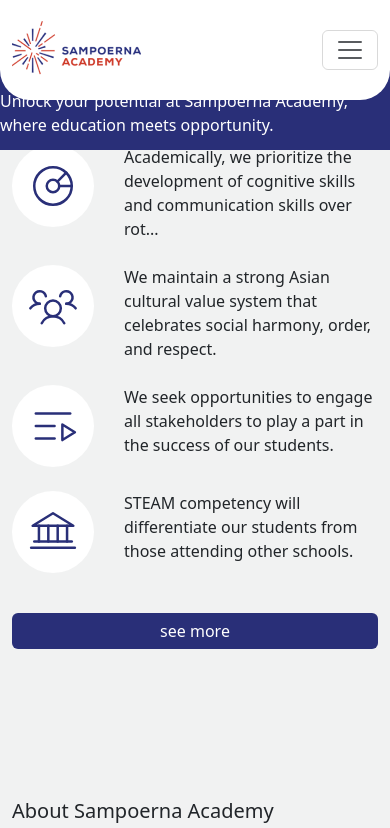
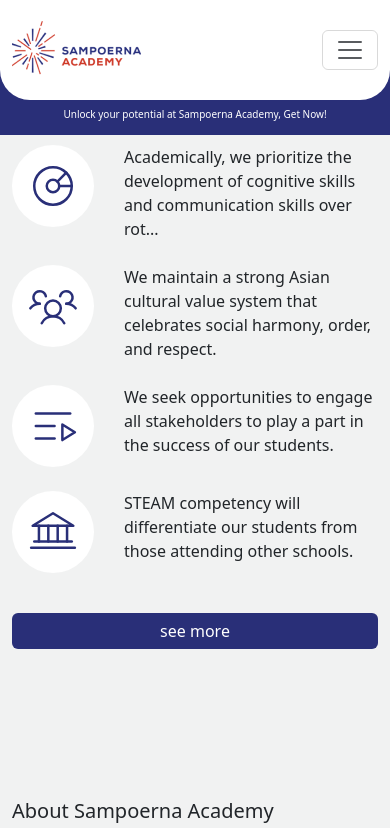
Before and after one commit to ihzakbaryanda/sampoerna-academy, a plain HTML site: page home.html in a window 390 px wide. Shown: the top 828 px of the page. Drawn offline with nearby package versions, Linux system fonts and the light colour scheme.

Commit message:
update navbar

```diff
--- a/css/global.css
+++ b/css/global.css
@@ -8,32 +8,44 @@
 body {
     background-color: var(--my-grey);
 }
-.nav-link.active{
+
+.nav-link.active {
     background-color: var(--my-purple) !important;
 }
-.btn-danger{
-    background-color:  var(--my-red)!important;
+
+.btn-danger {
+    background-color: var(--my-red) !important;
     border: none;
     color: white;
 }
-.btn-primary{
+
+.btn-primary {
     background-color: var(--my-purple);
     border: none;
     color: white;
 }
+
 /* class style */
 .text-purple {
     color: var(--my-purple);
 }
+
 .bg-purple {
     background-color: var(--my-purple);
 }
-.bg-red{
+
+.bg-red {
     background-color: var(--my-red);
 }
-.text-red{
+
+.text-red {
     color: var(--my-red);
 }
+
+.just-mobile {
+    display: none;
+}
+
 /* component style */
 .bottom-nav {
     height: 150%;
@@ -42,3 +54,18 @@ body {
     top: 0;
     z-index: -1;
 }
+
+/* responsive */
+@media screen and (max-width:991px) {
+    .just-mobile {
+        display: block;
+    }
+
+    .bottom-nav {
+        height: 135%;
+    }
+
+    p.just-mobile {
+        font-size: 10px;
+    }
+}
--- a/home.html
+++ b/home.html
@@ -107,8 +107,12 @@
             </div>
             <!-- bottom nav -->
             <div class="w-100 bottom-nav d-flex justify-content-center align-items-end" style="">
-                <p class="text-white" style="margin-bottom: 13px;">Unlock your potential at Sampoerna Academy, where
+                <p class="text-white just-desktop" style="margin-bottom: 13px;">Unlock your potential at Sampoerna
+                    Academy, where
                     education meets opportunity.</p>
+                <p class="text-white just-mobile" style="margin-bottom: 13px;">Unlock your potential at Sampoerna
+                    Academy, Get Now!
+                </p>
             </div>
             <!-- end navbar -->
         </nav>
```
